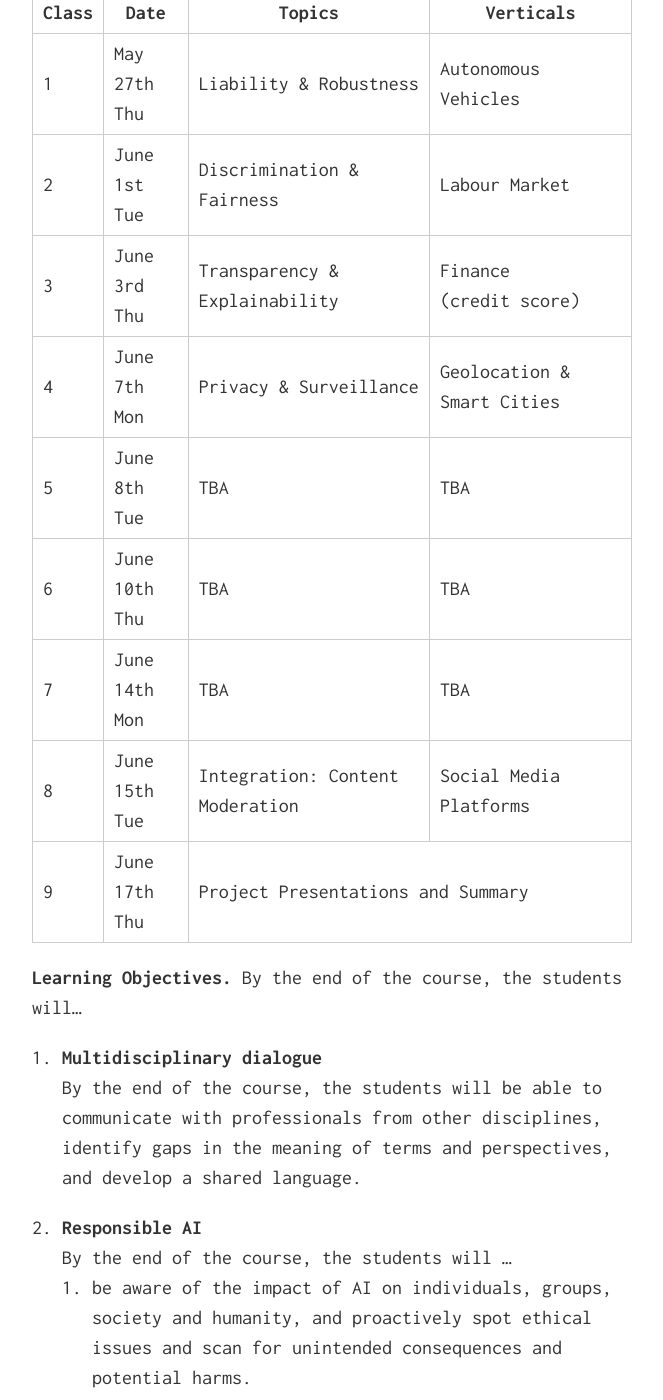
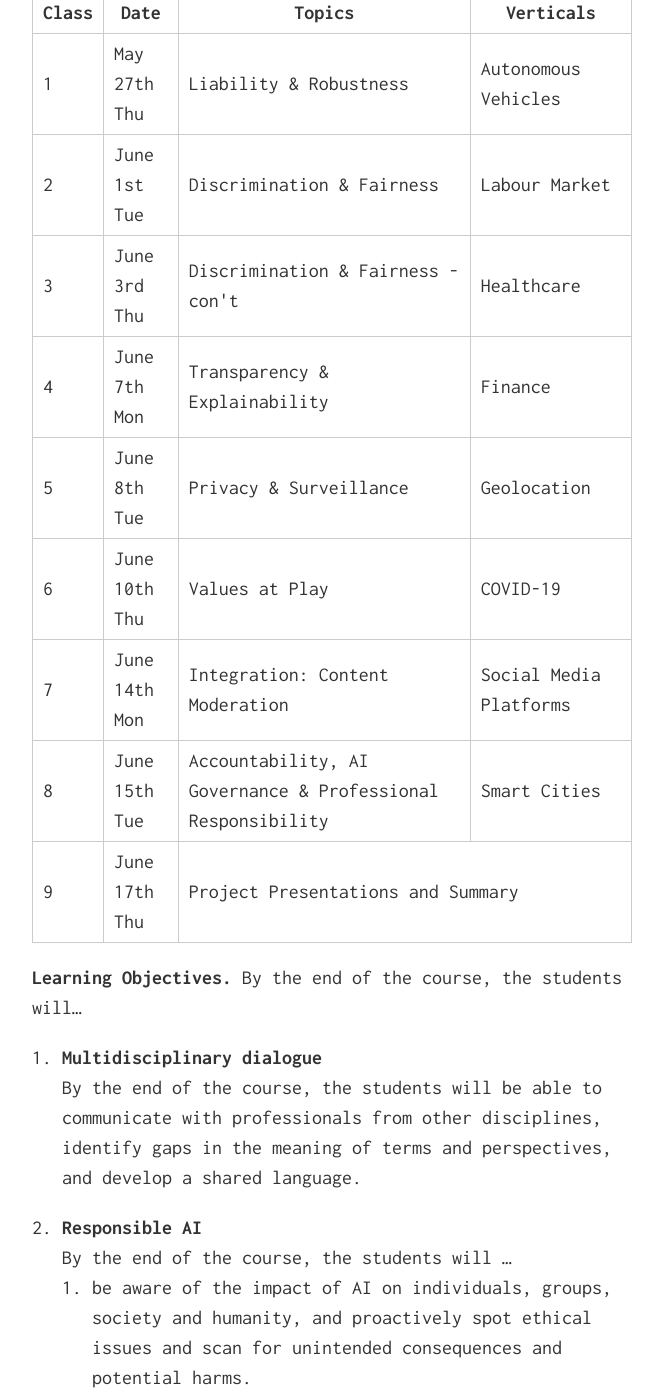
Before and after one commit to ResponsiblyAI/learn, a Jekyll site: the page built from index.md, in a window 1280 px wide and 1400 px high, scrolled down 2940 px. Shown: the whole window, without its empty margins (308-971 px from the left). Built offline with Jekyll 4.4.1, drawn with Linux system fonts in a browser that asks for light colours; nearby versions of some CDN libraries.

Commit message:
update schedule

```diff
--- a/index.md
+++ b/index.md
@@ -94,39 +94,39 @@ May 27-June 17 | Monday, Tuesday, Thursday
   <tr>
     <td class="tg-0pky">3</td>
     <td class="tg-0pky">June 3rd<br />Thu</td>
-    <td class="tg-0pky">Transparency & Explainability </td>
-    <td class="tg-0pky">Finance<br />(credit score)</td>
+	<td class="tg-0pky">Discrimination &amp; Fairness - con't</td>
+    <td class="tg-0pky">Healthcare</td>
+
   </tr>
   <tr>
     <td class="tg-0pky">4</td>
     <td class="tg-0pky">June 7th<br />Mon</td>
-    <td class="tg-0pky">Privacy &amp; Surveillance</td>
-    <td class="tg-0pky">Geolocation &amp; Smart Cities
-</td>
+    <td class="tg-0pky">Transparency & Explainability </td>
+    <td class="tg-0pky">Finance</td>
   </tr>
   <tr>
     <td class="tg-0pky">5</td>
     <td class="tg-0pky">June 8th<br />Tue</td>
-    <td class="tg-0pky">TBA</td>
-    <td class="tg-0pky">TBA</td>
+    <td class="tg-0pky">Privacy &amp; Surveillance</td>
+    <td class="tg-0pky">Geolocation</td>
   </tr>
   <tr>
     <td class="tg-0pky">6</td>
     <td class="tg-0pky">June 10th<br />Thu</td>
-    <td class="tg-0pky">TBA</td>
-    <td class="tg-0pky">TBA</td>
+    <td class="tg-0pky">Values at Play</td>
+    <td class="tg-0pky">COVID-19</td>
   </tr>
   <tr>
     <td class="tg-0pky">7</td>
     <td class="tg-0pky">June 14th<br />Mon</td>
-    <td class="tg-0pky">TBA</td>
-    <td class="tg-0pky">TBA</td>
+    <td class="tg-0pky">Integration: Content Moderation </td>
+    <td class="tg-0pky">Social Media Platforms</td>
   </tr>
   <tr>
     <td class="tg-0pky">8</td>
     <td class="tg-0pky">June 15th<br />Tue</td>
-    <td class="tg-0pky">Integration: Content Moderation </td>
-    <td class="tg-0pky">Social Media Platforms </td>
+    <td class="tg-0pky">Accountability, AI Governance &amp; Professional Responsibility</td>
+    <td class="tg-0pky">Smart Cities</td>
   </tr>
   <tr>
     <td class="tg-0pky">9</td>
```
